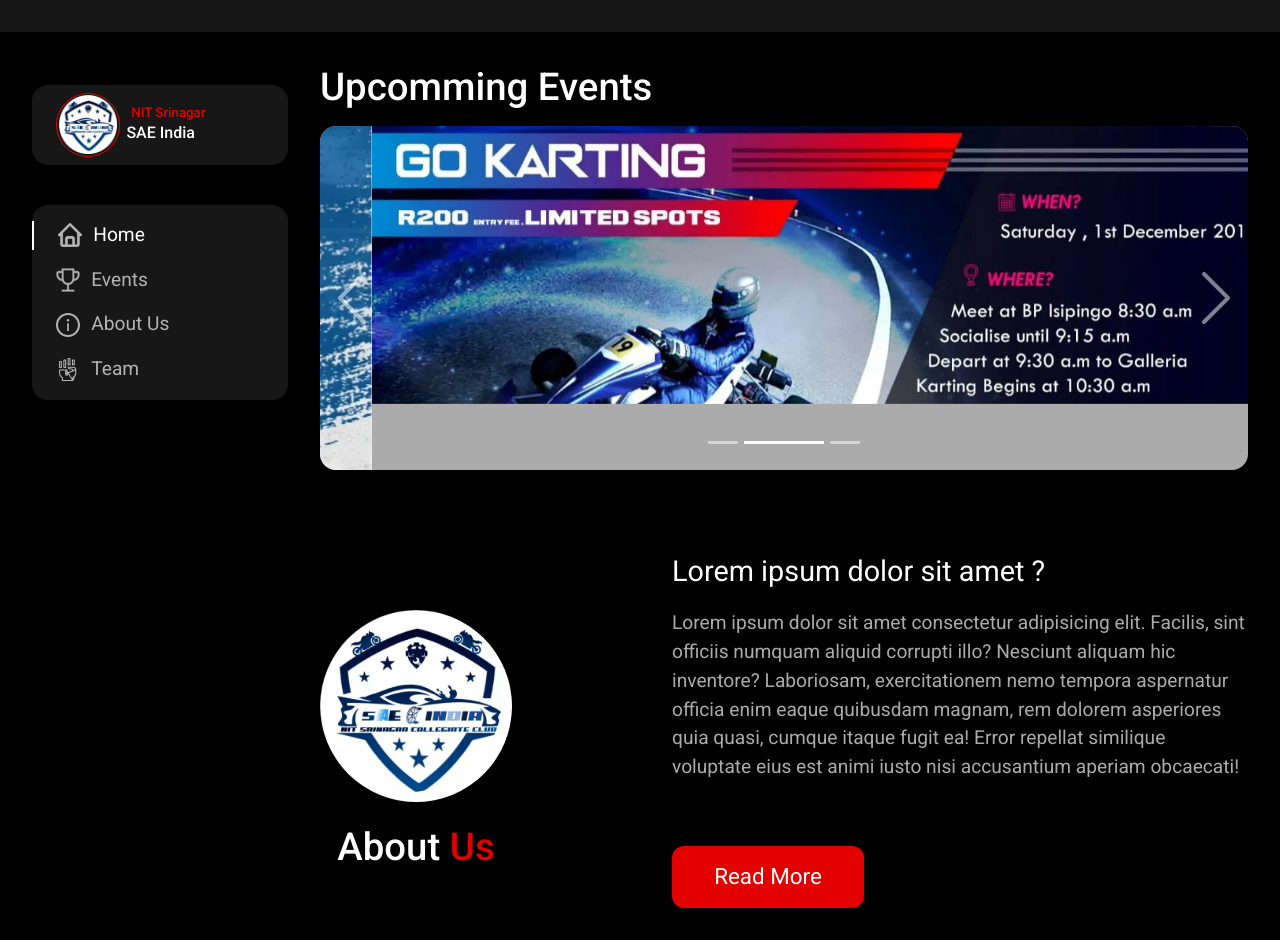
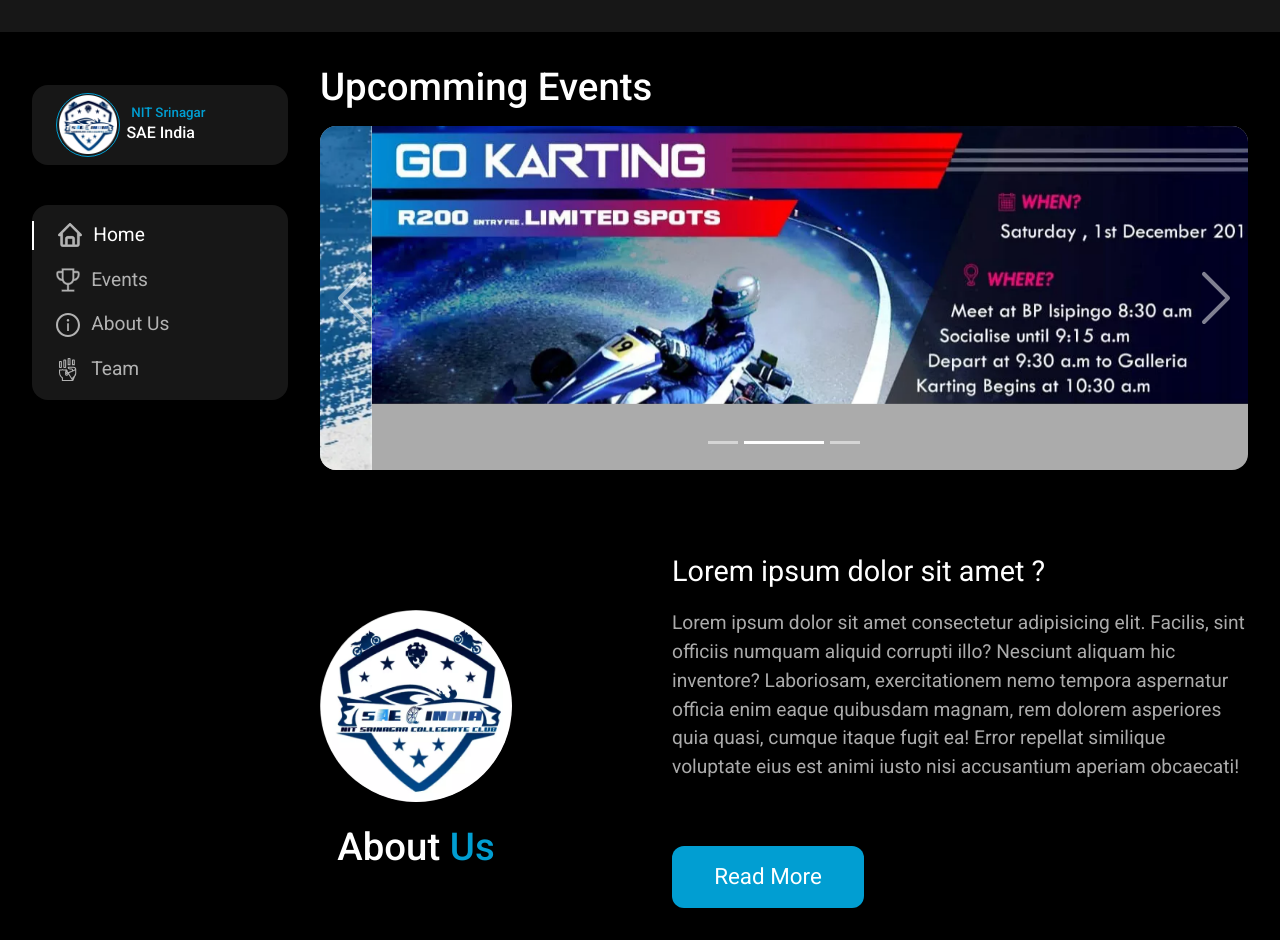
Before and after one commit to lucidrohit/sae-website, a React (Create React App) app: page / in a window 1280 px wide. Built offline with nearby package versions, Linux system fonts and the light colour scheme.

Commit message:
added blue theme

```diff
--- a/src/index.scss
+++ b/src/index.scss
@@ -3,7 +3,8 @@
   --color-primary-bg: #000000;
   --color-secondary-bg: #171717;
 
-  --color-primary: #e20000;
+  // --color-primary: #e20000;
+  --color-primary: #019ed2;
   --color-secondary: rgba(255, 255, 255, 0.67);
 
   --color-text-active: rgba(255, 255, 255, 1);
```
